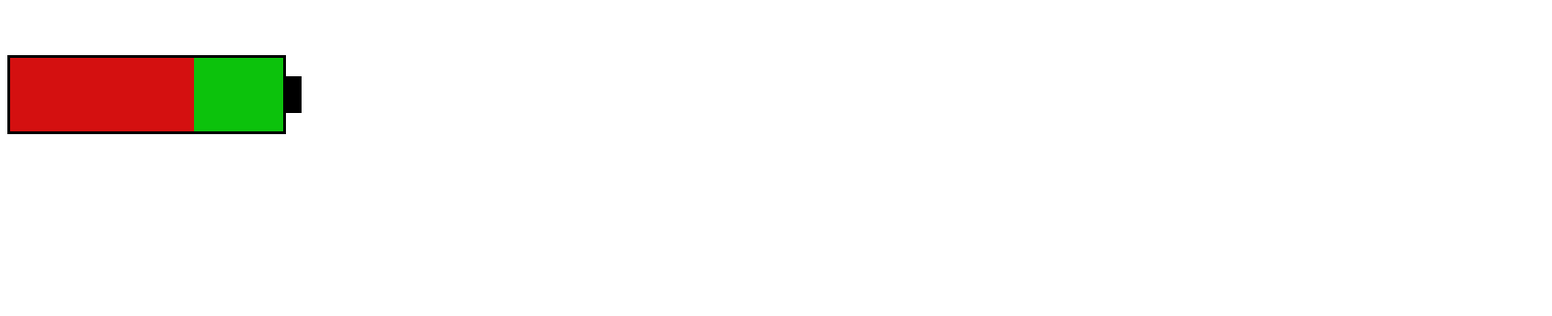
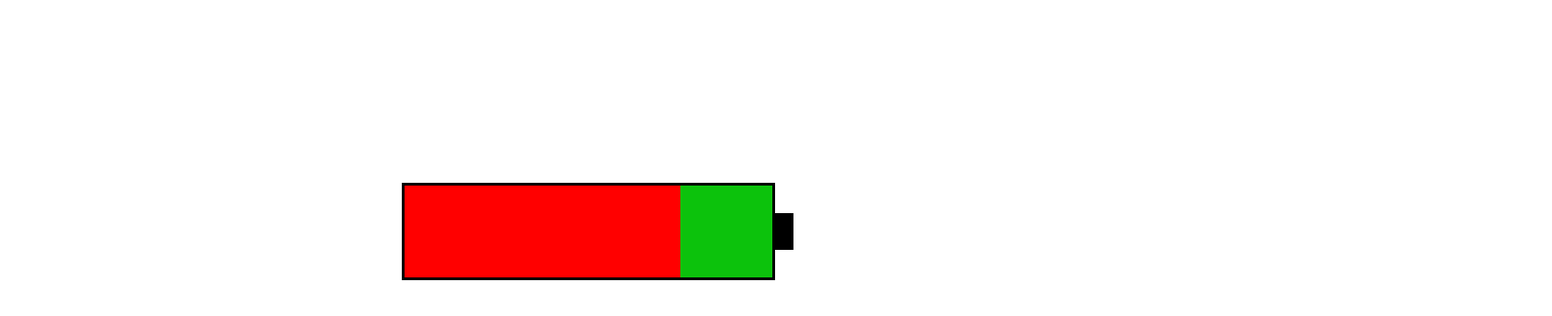
Before and after one commit to kornukovov/battery, a plain HTML site: page index.html in a window 1280 px wide. Shown: the part 148-492 px from the top of the page at 92% size, 1688 px wide, since content can reach past the window. Drawn offline with Linux system fonts and the light colour scheme.

Commit message:
complete_battery2

```diff
--- a/style.css
+++ b/style.css
@@ -1,40 +1,43 @@
+* {
+   margin: 0;
+   padding: 0;
+}
 body {
-   padding: 200px;
+   position: absolute;
+   display: flex;
+   align-items: center;
+   justify-content: center;
    width: 100%;
-
+   height: 100%;
 }
 
 .battery {
    position: relative;
-   width: 100px;
-   height: 80px;
+   width: 400px;
+   height: 100px;
    background-color: rgb(12, 194, 12);
    border: 3px solid black;
-   border-left: none;
    margin: 500px, 200px;
-}
-
-.battery::after {
-
-   display: block;
-   content: "";
-   position: absolute;
-   top: 20px;
-   left: 100%;
-   width: 20px;
-   height: 40px;
-   background-color: black;
 }
 
 .battery::before {
    display: block;
    content: "";
-   position: relative;
-   bottom: 3px;
-   right: 200px;
-   width: 200px;
-   height: 80px;
-   background-color: rgb(212, 16, 16);
-   border: 3px solid black;
-   border-right: none;
+   width: 300px;
+   height: 100px;
+   background-color: red;
+   position: absolute;
 }
+
+.battery::after {
+   display: block;
+   content: "";
+    width: 20px;
+   height: 40px;
+   background-color: black;
+   position: absolute;
+   left: calc(100% + 3px);
+   top: 50%;
+   transform: translateY(-50%);
+
+}
```
